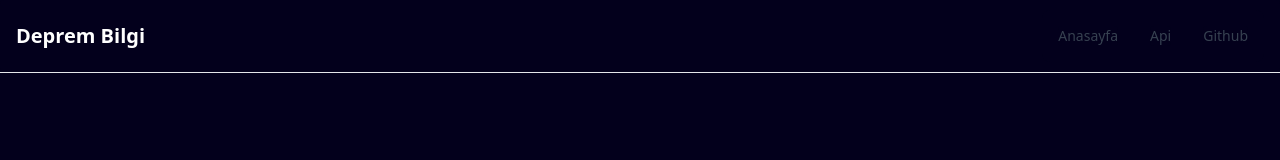
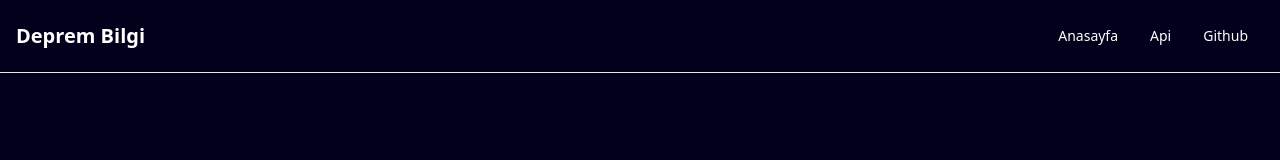
Before and after one commit to keremduck/deprembilgi, a Next.js app: page /components/Navbar in a window 1280 px wide. Shown: the top 160 px of the page. Built offline with nearby package versions, Linux system fonts and the light colour scheme.

Commit message:
Navbar değiştirildi

```diff
--- a/pages/components/Navbar.js
+++ b/pages/components/Navbar.js
@@ -13,15 +13,15 @@ export default function Navbar(){
         <svg className="w-6 h-6" aria-hidden="true" fill="currentColor" viewBox="0 0 20 20" xmlns="http://www.w3.org/2000/svg"><path fillRule="evenodd" d="M3 5a1 1 0 011-1h12a1 1 0 110 2H4a1 1 0 01-1-1zM3 10a1 1 0 011-1h12a1 1 0 110 2H4a1 1 0 01-1-1zM3 15a1 1 0 011-1h12a1 1 0 110 2H4a1 1 0 01-1-1z" clipRule="evenodd"></path></svg>
         </button>
         <div className="hidden w-full md:block md:w-auto" id="navbar-default">
-        <ul className="flex flex-col p-4 mt-4 border rounded-lg md:flex-row md:space-x-8 md:mt-0 md:text-sm md:font-medium md:border-0 dark:border-gray-700">
+        <ul className="flex flex-col p-4 mt-4 border rounded-lg md:flex-row md:space-x-8 md:mt-0 md:text-sm md:font-medium md:border-0 text-white">
             <li>
-            <Link href="/" className="block py-2 pl-3 pr-4 text-gray-700 rounded hover:bg-gray-100 md:hover:bg-transparent md:border-0 md:hover:text-blue-700 md:p-0 dark:text-gray-400 md:dark:hover:text-white dark:hover:bg-gray-700 dark:hover:text-white md:dark:hover:bg-transparent" aria-current="page">Anasayfa</Link>
+            <Link href="/" className="block py-2 pl-3 pr-4 text-white rounded md:hover:bg-transparent md:border-0 md:p-0 md:dark:hover:bg-transparent" aria-current="page">Anasayfa</Link>
             </li>
             <li>
-            <Link href="https://deprem-api-orhan-hasan-diff.vercel.app/" className="block py-2 pl-3 pr-4 text-gray-700 rounded hover:bg-gray-100 md:hover:bg-transparent md:border-0 md:hover:text-blue-700 md:p-0 dark:text-gray-400 md:dark:hover:text-white dark:hover:bg-gray-700 dark:hover:text-white md:dark:hover:bg-transparent">Api</Link>
+            <Link href="https://deprem-api-orhan-hasan-diff.vercel.app/" className="block py-2 pl-3 pr-4 text-white rounded md:hover:bg-transparent md:border-0 md:p-0 md:dark:hover:bg-transparent">Api</Link>
             </li>
             <li>
-            <Link href="https://github.com/noneduck/deprembilgi" className="block py-2 pl-3 pr-4 text-gray-700 rounded hover:bg-gray-100 md:hover:bg-transparent md:border-0 md:hover:text-blue-700 md:p-0 dark:text-gray-400 md:dark:hover:text-white dark:hover:bg-gray-700 dark:hover:text-white md:dark:hover:bg-transparent">Github</Link>
+            <Link href="https://github.com/noneduck/deprembilgi" className="block py-2 pl-3 pr-4 text-white rounded md:hover:bg-transparent md:border-0 md:p-0 md:dark:hover:bg-transparent">Github</Link>
             </li>
         </ul>
         </div>
--- a/pages/index.js
+++ b/pages/index.js
@@ -17,7 +17,7 @@ export default function Home() {
 
     useEffect(() => {
       getData();
-    })
+    }, [])
   return (
     <>
       <Head>
```
Also changed, not shown: 2 other files (tests, documents, lock files or other folders).
